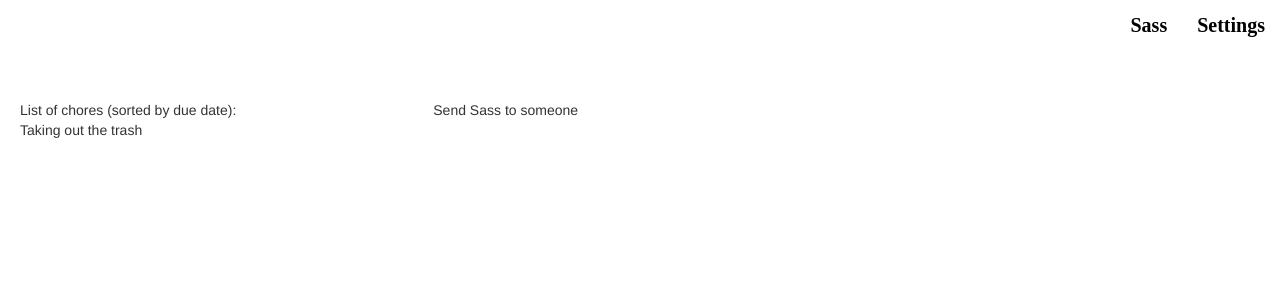
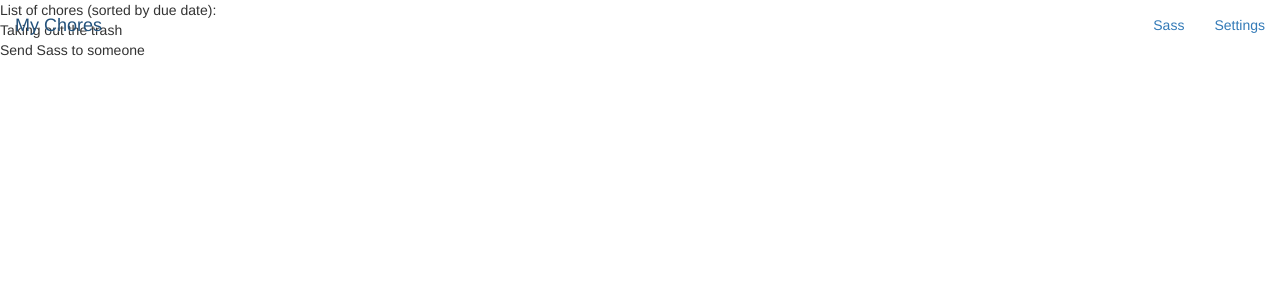
Before and after one commit to nioushajafari/Sassmates, a Flask app: page /sendSass in a window 1280 px wide. Shown: the top 300 px of the page. Run offline with Flask 2, Linux system fonts and the light colour scheme; some libraries are stand-ins or nearby versions.

Commit message:
Josh saved the day

```diff
--- a/templates/data.csv
+++ b/static/data.csv
@@ -1,4 +1,4 @@
-age,population
+name,roommates
 <5,2704659
 5-13,4499890
 14-17,2159981
--- a/templates/pie-chart.js
+++ b/static/pie-chart.js
@@ -23,7 +23,7 @@
   .append("g")
     .attr("transform", "translate(" + width / 2 + "," + height / 2 + ")");
 
-d3.csv("data.csv", type, function(error, data) {
+d3.csv("/static/data.csv", type, function(error, data) {
   if (error) throw error;
 
   var g = svg.selectAll(".arc")
--- a/static/style.css
+++ /dev/null
@@ -1,78 +0,0 @@
-<<<<<<< HEAD:public_html/style.css
-=======
-@import url(https://fonts.googleapis.com/css?family=Didact+Gothic);
-@import url(https://fonts.googleapis.com/css?family=Voces);
-@import url(https://fonts.googleapis.com/css?family=Ubuntu);
-@import url(https://fonts.googleapis.com/css?family=PT+Sans:400,700);
-nav {
-    -webkit-border-radius: 100px;
-    -moz-border-radius: 100px;
-    background: deepskyblue; /* For browsers that do not support gradients */
-    background: -webkit-linear-gradient(left, deepskyblue, darkturquoise); /* For Safari 5.1 to 6.0 */
-    background: -o-linear-gradient(right, deepskyblue, darkturquoise); /* For Opera 11.1 to 12.0 */
-    background: -moz-linear-gradient(right, deepskyblue, darkturquoise); /* For Firefox 3.6 to 15 */
-}
-.navbar-brand {
-    font-family: 'PT Sans';
-    font-size: 40px;
-    color: rgb(0, 0, 0);
-    font-weight: 700;
-}
-.navbar-brand:hover {
-    color: rgb(255, 255, 255);
-    text-decoration: none;
-}
-.navbar-nav a {
-    color: rgb(0, 0, 0);
-    font-family: 'PT Sans';
-    font-weight: 700;
-    font-size: 20px;
-}
-.navlink-section {
-    position: relative;
-    bottom: 0px;
-    left: 50%;
-    margin-left: -130px;
-}
-.navlink {
-    text-align: center;
-    display: inline-block;
-    color: black;
-    padding: 25px;
-}
-.navlink:hover {
-    color: rgb(110, 180, 210);
-}
-
-.title {
-    color: black;
-    font-family: 'Voces';
-    font-size: 32px;
-    text-align: center;
-}
-.title:hover {
-    text-decoration: none;
-    color: black;
-}
-
-.sendSass-container {
-    margin: 20px;
-    margin-bottom: 5px;
-    margin-top: 100px;
-}
-
-.col-2-3 {
-    width: 66.66%;
-}
-.col-1-3 {
-    width: 33.33%;
-}
-
-[class*='col-'] {
-    float: left;
-}
-
-.Chore {}
-
-.chore-title {}
->>>>>>> 1cb7b12dc671ae8dc1081366fff53e4dde493914:static/style.css
--- a/templates/index.html
+++ b/templates/index.html
@@ -8,7 +8,7 @@
 	<link rel="stylesheet" href="https://maxcdn.bootstrapcdn.com/bootstrap/3.3.5/css/bootstrap.min.css">
     <!-- Optional theme -->
     <link rel="stylesheet" href="https://maxcdn.bootstrapcdn.com/bootstrap/3.3.5/css/bootstrap-theme.min.css">
-	<link rel="stylesheet" type="text/css" href="style.css">
+	<link rel="stylesheet" type="text/css" href="/static/style.css">
     <nav class="navbar navbar-default">
         <div class="container-fluid">
             <!-- Brand and toggle get grouped for better mobile display -->
@@ -46,5 +46,5 @@
         </div>
     </div>
 	<!-- Blocking scripts/Need DOM -->
-	<script type="text/javascript" src="pie-chart.js"></script>
+	<script type="text/javascript" src="/static/pie-chart.js"></script>
 </body>
```
Also changed, not shown: 5 other files.
